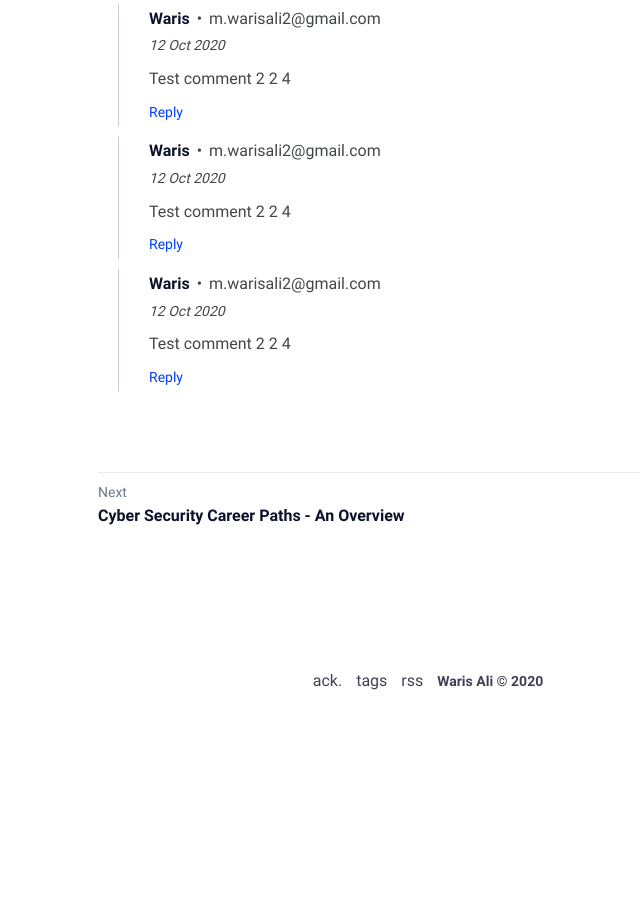
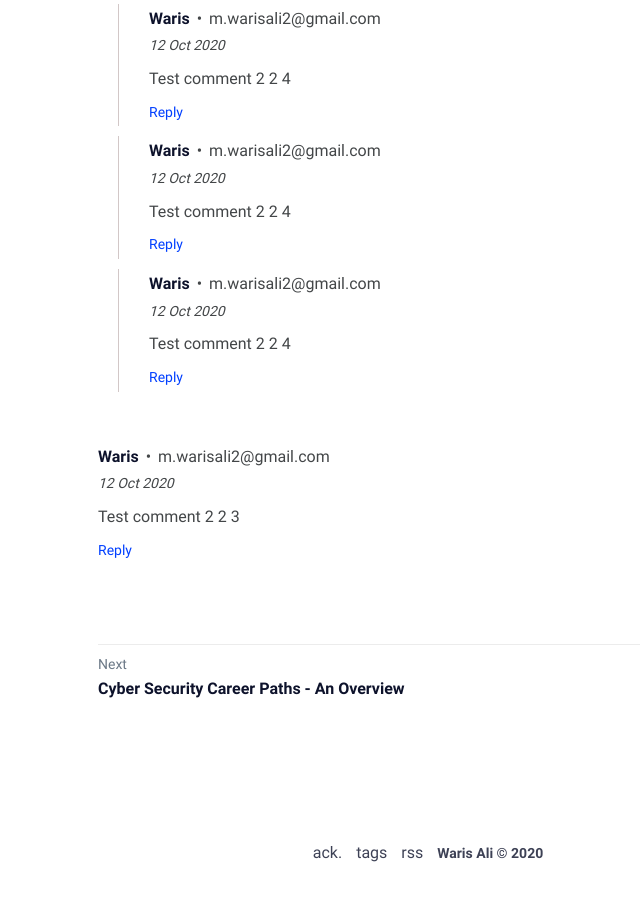
Before and after one commit to Waris-Ali-Tech/warisali.tech, a Jekyll site: the page built from _posts/2019-07-21-which-career-should-you-persue-in-it/2019-07-21-which-career-should-you-pursue-in-it.md, in a window 1280 px wide and 900 px high, scrolled down 5089 px. Shown: the whole window, without its empty margins (212-852 px from the left). Built offline with Jekyll 4.4.1, drawn with Linux system fonts in a browser that asks for light colours; before the commit the page ends 5816 px from its top, so only the background shows below that.

Commit message:
comment: Waris on which-career-should-you-pursue-in-it

```diff
--- a/_data/comments.yml
+++ b/_data/comments.yml
@@ -24,3 +24,11 @@ which-career-should-you-pursue-in-it:
       id: fd620760-b13a-46e7-8c8c-90a0f5d093e0
       parent_id: 6202c718-2df3-48a4-8a7a-6300f6be9a22
     id: 6202c718-2df3-48a4-8a7a-6300f6be9a22
+  5da4763f-811d-4351-88b1-791fe38d205f:
+    post: which-career-should-you-pursue-in-it
+    name: Waris
+    comment: Test comment 2 2 3
+    timestamp: 12 Oct 2020
+    email: m.warisali2@gmail.com
+    replies: []
+    id: 5da4763f-811d-4351-88b1-791fe38d205f
```
